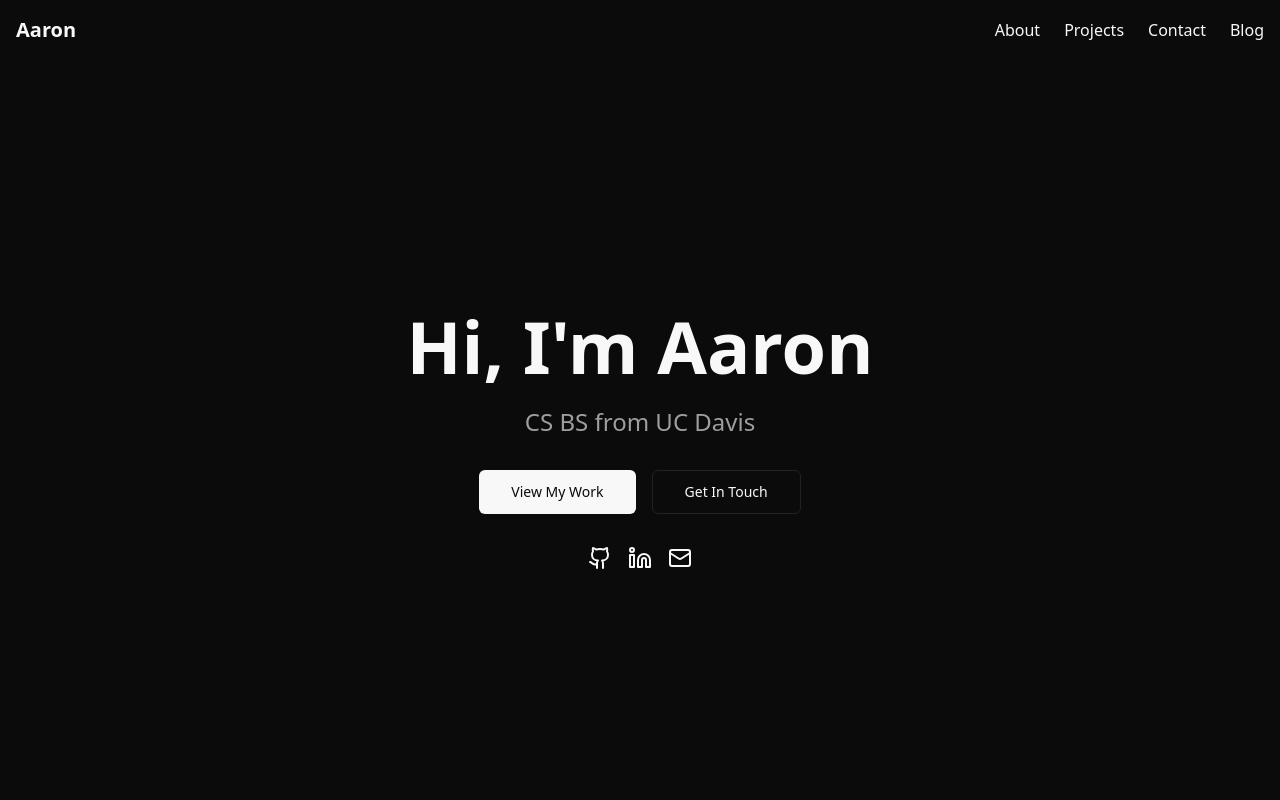
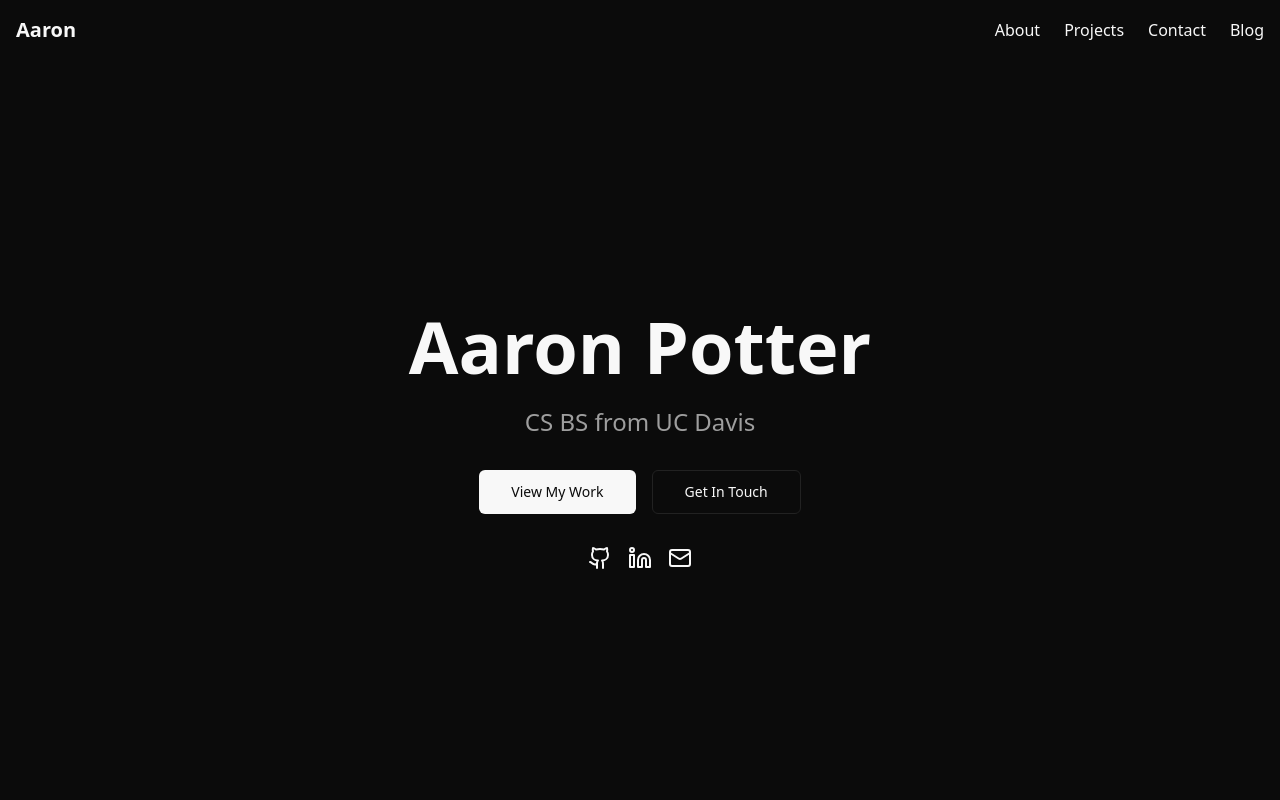
Before and after one commit to Ardrual/aaron_dev, a Next.js app: page / in a window 1280 px wide. Shown: the top 800 px of the page. Built offline with nearby package versions, Linux system fonts and the light colour scheme.

Commit message:
copy change

```diff
--- a/src/app/page.tsx
+++ b/src/app/page.tsx
@@ -12,7 +12,7 @@ export default function Home() {
       <section className="min-h-screen flex items-center justify-center px-4 pt-20">
         <div className="container mx-auto text-center">
           <h1 className="text-5xl md:text-7xl font-bold mb-6">
-            Hi, I&apos;m Aaron
+            Aaron Potter
           </h1>
           <p className="text-xl md:text-2xl text-muted-foreground mb-8">
             CS BS from UC Davis
```
